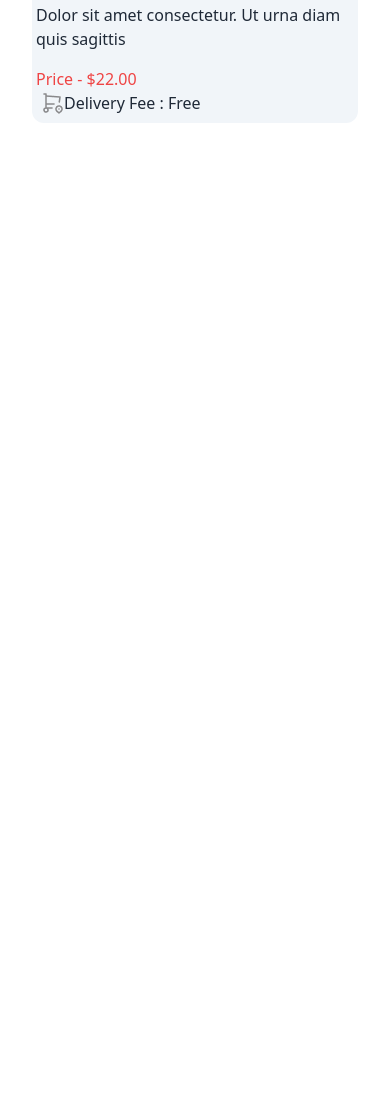
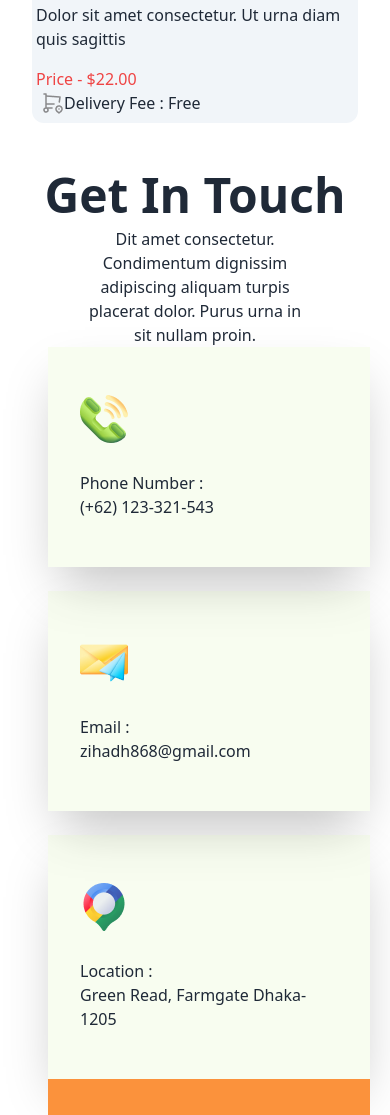
Before and after one commit to zihad868/Hockey-Club, a plain HTML site: page index.html in a window 390 px wide. Shown: the part 7400-8515 px from the top of the page. Before the commit the page ends 7523 px from the top, so only its background shows below. Drawn offline with nearby package versions, Linux system fonts and the light colour scheme.

Commit message:
Get In Touch Information also responsive

```diff
--- a/index.html
+++ b/index.html
@@ -215,8 +215,6 @@
       </section>
 
       <!-- Program Sections End -->
-
-
 
 
 
@@ -510,6 +508,66 @@
 
       <!-- New Product End -->
 
+
+      <!-- Get In Touch Start -->
+
+
+      <section>
+        <div class="container mx-auto px-5 lg:px-24 mt-12 space-x-7">
+
+          <div class="flex flex-col justify-center items-center space-y-2">
+            <h2 class="text-5xl font-extrabold">Get In Touch</h2>
+            <p class="w-2/3 text-center">Dit amet consectetur. Condimentum dignissim adipiscing aliquam turpis placerat dolor. Purus urna in sit nullam proin. </p>
+          </div>
+
+          <!-- Grid Part -->
+          <div>
+            <div class="grid grid-cols-1  lg:grid-cols-3">
+
+
+              <div class="col-span-1 space-y-6">
+
+                <div class="shadow-2xl bg-[#BCED6D1A] space-y-7 px-8 py-12">
+                  <img src="./images/Group1171275317.png" alt="">
+                  <div>
+                    <p>Phone Number : </p>
+                    <p>(+62) 123-321-543</p>
+                  </div>
+                </div>
+
+
+                <div class="shadow-2xl bg-[#BCED6D1A] space-y-7 px-8 py-12">
+                  <img src="./images/Group1171275318.png" alt="">
+                  <div>
+                    <p>Email : </p>
+                    <p>zihadh868@gmail.com</p>
+                  </div>
+                </div>
+
+                <div class="shadow-2xl bg-[#BCED6D1A] space-y-7 px-8 py-12">
+                  <img src="./images/Group1171275321.png" alt="">
+                  <div>
+                    <p>Location : </p>
+                    <p>Green Read, Farmgate Dhaka-1205</p>
+                  </div>
+                </div>
+
+
+              </div>
+
+
+              <!-- Form Section -->
+              <div class="col-span-2 bg-orange-400 h-9">
+
+              </div>
+            </div>
+          </div>
+
+        </div>
+      </section>
+
+      <!-- Get In Touch End -->
+
     </main>
 
     <footer></footer>
```
Also changed, not shown: images/Group1171275317.png (renamed from images/Group 1171275317.png), images/Group1171275318.png (renamed from images/Group 1171275318.png), images/Group1171275321.png (renamed from images/Group 1171275321.png).
